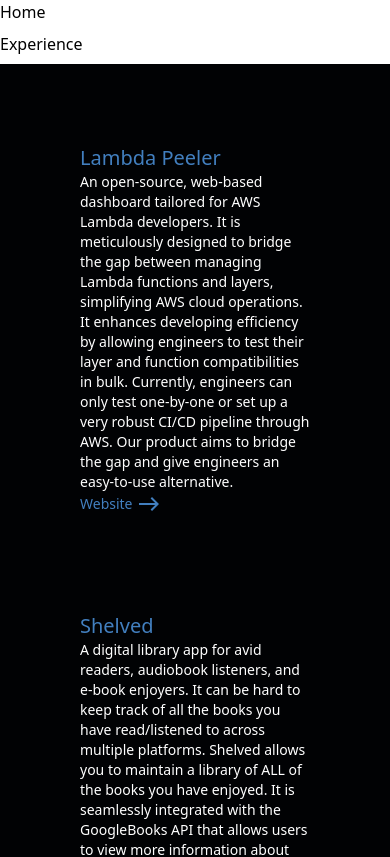
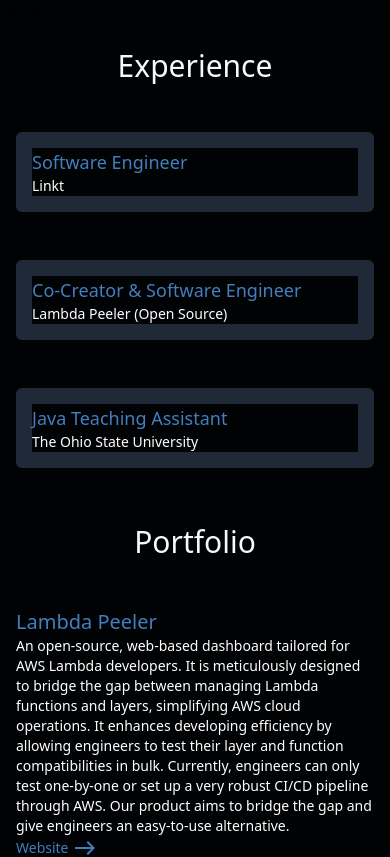
Before and after one commit to ZachMHamilton/PersonalWebsiteV2, a React (Vite) app: page / in a window 390 px wide. Shown: the top 857 px of the page. Built offline with nearby package versions, Linux system fonts and the light colour scheme.

Commit message:
experience section up and running

```diff
--- a/src/components/Experience.jsx
+++ b/src/components/Experience.jsx
@@ -1,7 +1,105 @@
+import { useState } from 'react';
+
+const workExperiences = [
+  {
+    title: 'Software Engineer',
+    company: 'Linkt',
+    period: "Jan. '24 - June '24",
+    details: [
+      'Wrote some awesome code and did awesome things so awesomly',
+      'Wrote some awesome code and did awesome things so awesomly',
+      'Wrote some awesome code and did awesome things so awesomly',
+    ],
+  },
+  {
+    title: 'Co-Creator & Software Engineer',
+    company: 'Lambda Peeler (Open Source)',
+    period: "July '23 - Jan. '24",
+    details: [
+      'LAMBDA LAMBDA LAMBDA LAMBDA LAMBDA LAMBDA LAMBDA LAMBDA LAMBDA',
+      'LAMBDA LAMBDA LAMBDA LAMBDA LAMBDA LAMBDA LAMBDA LAMBDA LAMBDA',
+      'LAMBDA LAMBDA LAMBDA LAMBDA LAMBDA LAMBDA LAMBDA LAMBDA LAMBDA',
+    ],
+  },
+  {
+    title: 'Java Teaching Assistant',
+    company: 'The Ohio State University',
+    period: "Aug. '22 - Dec. '22",
+    details: [
+      'Go bucks! Go bucks! Go bucks! Go bucks! Go bucks! Go bucks!',
+      'Go bucks! Go bucks! Go bucks! Go bucks! Go bucks! Go bucks!',
+      'Go bucks! Go bucks! Go bucks! Go bucks! Go bucks! Go bucks!',
+    ],
+  },
+];
+
 const Experience = () => {
+  const [selectedExperience, setSelectedExperience] = useState(
+    workExperiences[0]
+  );
+
   return (
-    <div>
-      <h2>Experience</h2>
+    <div className="flex flex-col items-center gap-12 xl:gap-16 p-4 md:p-8 lg:p-24">
+      <div className="text-text text-3xl sm:text-3xl md:text-4xl lg:text-5xl xl:text-6xl">
+        Experience
+      </div>
+      <div className="flex flex-col items-start gap-12 hidden xl:block">
+        <div className="flex items-end">
+          <span className="text-accent text-lg sm:text-lg md:text-xl lg:text-2xl xl:text-3xl">
+            Languages&nbsp;
+          </span>
+          <p className="text-white text-sm sm:text-sm md:text-base lg:text-lg xl:text-xl">
+            &nbsp; JavaScript | TypeScript | Java | SQL
+          </p>
+        </div>
+        <div className="flex items-end">
+          <span className="text-accent text-lg sm:text-lg md:text-xl lg:text-2xl xl:text-3xl">
+            Technologies&nbsp;
+          </span>
+          <p className="text-white text-sm sm:text-sm md:text-base lg:text-lg xl:text-xl">
+            &nbsp; React | Node | Express | AWS SDK | PostgreSQL | MongoDB |
+            Redux | Git | Jest | HTML | CSS | JWT | Heroku
+          </p>
+        </div>
+      </div>
+      <div className="flex flex-col items-start lg:flex-row gap-40 w-full bg-background">
+        <div className="flex flex-col gap-8 w-full lg:w-2/5">
+          {workExperiences.map((experience, index) => (
+            <div
+              key={index}
+              className="cursor-pointer mb-4 p-4 bg-gray-800 rounded-md hover:bg-gray-700"
+              onClick={() => setSelectedExperience(experience)}
+            >
+              <h3 className="text-accent text-lg sm:text-xl md:text-2xl">
+                {experience.title}
+              </h3>
+              <div>
+                <p className="text-white text-sm sm:text-base md:text-lg">
+                  {experience.company}
+                </p>
+                <p className="text-white text-sm hidden sm:block sm:text-base md:text-lg">
+                  {experience.period}
+                </p>
+              </div>
+            </div>
+          ))}
+        </div>
+        <div className="flex flex-col justify-center items-center w-full lg:w-2/5 hidden lg:block">
+          <div>
+            <h2 className="text-accent text-xl sm:text-2xl md:text-3xl lg:text-4xl">
+              {selectedExperience.title}
+            </h2>
+            <h3 className="text-white text-lg sm:text-xl md:text-2xl">
+              {selectedExperience.company} | {selectedExperience.period}
+            </h3>
+          </div>
+          <ul className="text-white text-sm sm:text-base md:text-lg lg:text-xl xl:text-2xl list-disc pl-6 mt-4">
+            {selectedExperience.details.map((detail, index) => (
+              <li key={index}>{detail}</li>
+            ))}
+          </ul>
+        </div>
+      </div>
     </div>
   );
 };
--- a/src/components/Portfolio.jsx
+++ b/src/components/Portfolio.jsx
@@ -2,27 +2,11 @@
 
 const Portfolio = () => {
   return (
-    <div className="flex flex-col text-text bg-background min-h-screen p-4">
-      <div className="flex flex-col gap-24 p-16">
-        <div className="flex flex-col items-start gap-12 hidden xl:block">
-          <div className="flex items-end">
-            <span className="text-accent text-lg sm:text-lg md:text-xl lg:text-2xl xl:text-3xl">
-              Languages&nbsp;
-            </span>
-            <p className="text-white text-sm sm:text-sm md:text-base lg:text-lg xl:text-xl">
-              &nbsp; JavaScript | TypeScript | Java | SQL
-            </p>
-          </div>
-          <div className="flex items-end">
-            <span className="text-accent text-lg sm:text-lg md:text-xl lg:text-2xl xl:text-3xl">
-              Technologies&nbsp;
-            </span>
-            <p className="text-white text-sm sm:text-sm md:text-base lg:text-lg xl:text-xl">
-              &nbsp; React | Node | Express | AWS SDK | PostgreSQL | MongoDB |
-              Redux | Git | Jest | HTML | CSS | JWT | Heroku
-            </p>
-          </div>
-        </div>
+    <div className="flex flex-col items-center text-text bg-background min-h-screen p-4 md:p-8 lg:p-24 gap-12 xl:gap-16">
+      <div className="text-text text-3xl sm:text-3xl md:text-4xl lg:text-5xl xl:text-6xl">
+        Portfolio
+      </div>
+      <div className="flex flex-col gap-24">
         {/* Features section starts here */}
         <div className="flex flex-col items-center justify-center gap-24 w-full">
           <div className="flex flex-col lg:flex-row items-center justify-between w-full gap-4 lg:gap-16">
--- a/src/index.css
+++ b/src/index.css
@@ -2,39 +2,6 @@
 @tailwind components;
 @tailwind utilities;
 
-#features {
-  display: flex;
-  flex-direction: column;
-  justify-content: center;
-  align-items: center;
-  gap: 10em;
-  padding-top: 8em;
-  padding-bottom: 3em;
+* {
+  background-color: #010204;
 }
-
-#feature {
-  display: flex;
-  justify-content: center;
-  align-items: center;
-  margin: 0;
-}
-
-#featureDiscription {
-  color: white;
-  display: flex;
-  flex-direction: column;
-  justify-content: center;
-  align-items: center;
-  text-align: center;
-  width: 30em;
-  height: 20em;
-  border-radius: 10px;
-  padding-left: 2em;
-  padding-right: 2em;
-}
-
-#gif {
-  height: 20em;
-  border-radius: 10px;
-  box-shadow: rgba(0, 0, 0, 0.35) 0px 2px 10px;
-}
```
